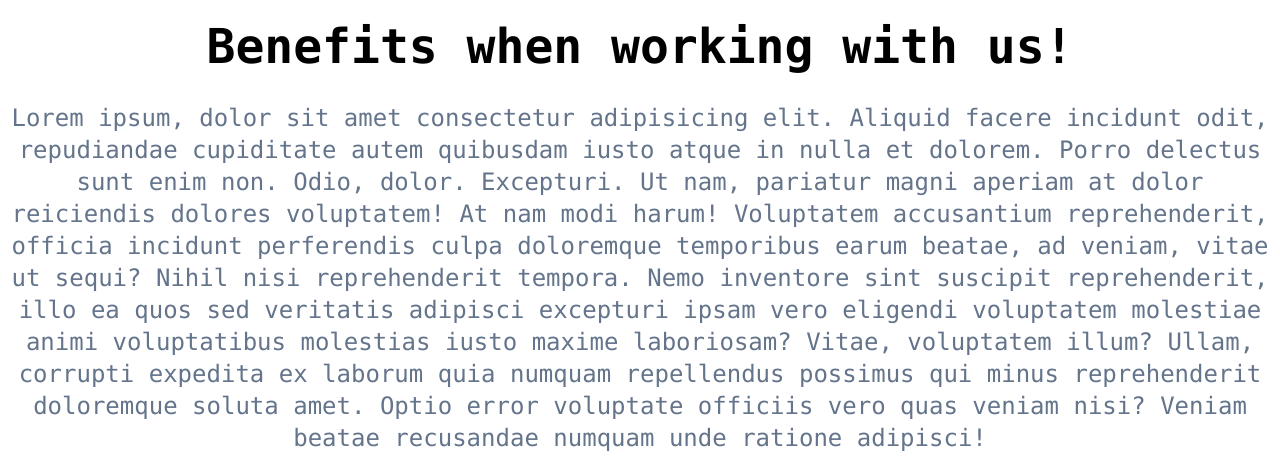
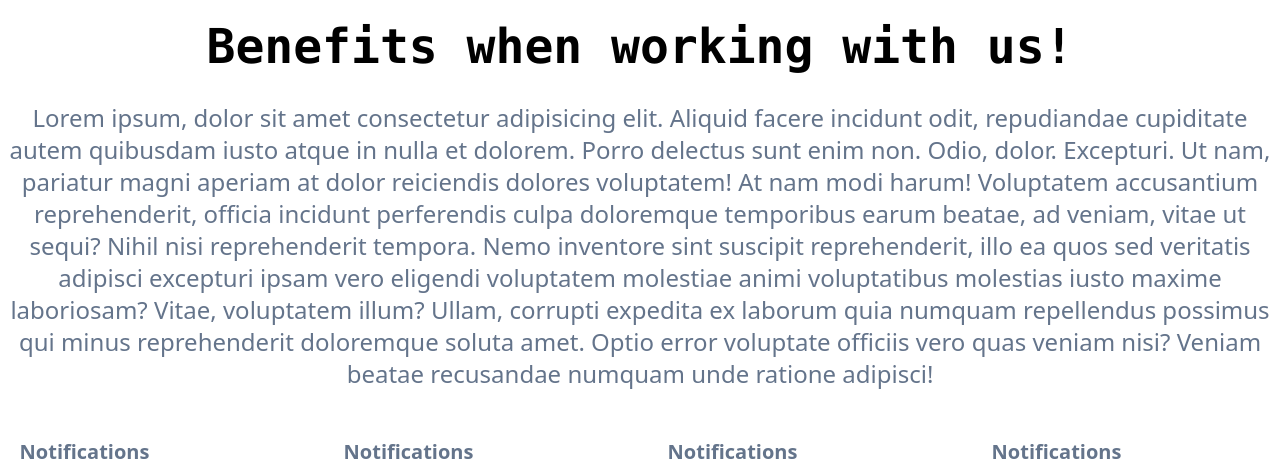
Before and after one commit to franodangelo/Services-SPA, a React (Create React App) app: page / in a window 1280 px wide. Shown: the part 2324-2797 px from the top of the page. Built offline with nearby package versions, Linux system fonts and the light colour scheme; the HTML template or start-up script is replaced by a standard one.

Commit message:
started working on benefits component

```diff
--- a/src/components/Benefits.jsx
+++ b/src/components/Benefits.jsx
@@ -7,7 +7,7 @@ export default function Benefits() {
         <main className='w-full my-32'>
             <div className='max-w-[1280px] mx-auto px-2'>
                 <h1 className='text-5xl font-bold text-center'>Benefits when working with us!</h1>
-                <p className='text-2xl py-8 text-slate-500 text-center'>Lorem ipsum, dolor sit amet consectetur adipisicing elit. Aliquid facere incidunt odit, repudiandae cupiditate autem quibusdam iusto atque in nulla et dolorem. Porro delectus sunt enim non. Odio, dolor. Excepturi.
+                <p className='font-sans text-2xl py-8 text-slate-500 text-center'>Lorem ipsum, dolor sit amet consectetur adipisicing elit. Aliquid facere incidunt odit, repudiandae cupiditate autem quibusdam iusto atque in nulla et dolorem. Porro delectus sunt enim non. Odio, dolor. Excepturi.
                     Ut nam, pariatur magni aperiam at dolor reiciendis dolores voluptatem! At nam modi harum! Voluptatem accusantium reprehenderit, officia incidunt perferendis culpa doloremque temporibus earum beatae, ad veniam, vitae ut sequi?
                     Nihil nisi reprehenderit tempora. Nemo inventore sint suscipit reprehenderit, illo ea quos sed veritatis adipisci excepturi ipsam vero eligendi voluptatem molestiae animi voluptatibus molestias iusto maxime laboriosam? Vitae, voluptatem illum?
                     Ullam, corrupti expedita ex laborum quia numquam repellendus possimus qui minus reprehenderit doloremque soluta amet. Optio error voluptate officiis vero quas veniam nisi? Veniam beatae recusandae numquam unde ratione adipisci!</p>
@@ -16,8 +16,29 @@ export default function Benefits() {
                 <div className='flex'>
                     <CheckIcon className='w-7 mr-4 text-green-600' />
                     <div>
-                        <h2 className='font-bold text-xl text-slate-500'>Notifications</h2>
-                        <p className='text-lg pt-2 pb-4 '>Lorem ipsum dolor sit amet consectetur adipisicing elit. Est ad provident soluta modi, harum quidem et autem nulla vero voluptate ipsum, error praesentium beatae nihil accusantium molestiae ipsa deleniti nemo?</p>
+                        <h2 className='font-sans font-bold text-xl text-slate-500'>Notifications</h2>
+                        <p className='text-lg pt-2 pb-4'>Lorem ipsum dolor sit amet consectetur adipisicing elit. Est ad provident soluta modi, harum quidem et autem nulla vero voluptate ipsum, error praesentium beatae nihil accusantium molestiae ipsa deleniti nemo?</p>
+                    </div>
+                </div>
+                <div className='flex'>
+                    <CheckIcon className='w-7 mr-4 text-green-600' />
+                    <div>
+                        <h2 className='font-sans font-bold text-xl text-slate-500'>Notifications</h2>
+                        <p className='text-lg pt-2 pb-4'>Lorem ipsum dolor sit amet consectetur adipisicing elit. Est ad provident soluta modi, harum quidem et autem nulla vero voluptate ipsum, error praesentium beatae nihil accusantium molestiae ipsa deleniti nemo?</p>
+                    </div>
+                </div>
+                <div className='flex'>
+                    <CheckIcon className='w-7 mr-4 text-green-600' />
+                    <div>
+                        <h2 className='font-sans font-bold text-xl text-slate-500'>Notifications</h2>
+                        <p className='text-lg pt-2 pb-4'>Lorem ipsum dolor sit amet consectetur adipisicing elit. Est ad provident soluta modi, harum quidem et autem nulla vero voluptate ipsum, error praesentium beatae nihil accusantium molestiae ipsa deleniti nemo?</p>
+                    </div>
+                </div>
+                <div className='flex'>
+                    <CheckIcon className='w-7 mr-4 text-green-600' />
+                    <div>
+                        <h2 className='font-sans font-bold text-xl text-slate-500'>Notifications</h2>
+                        <p className='text-lg pt-2 pb-4'>Lorem ipsum dolor sit amet consectetur adipisicing elit. Est ad provident soluta modi, harum quidem et autem nulla vero voluptate ipsum, error praesentium beatae nihil accusantium molestiae ipsa deleniti nemo?</p>
                     </div>
                 </div>
             </section>
--- a/src/components/Navbar.jsx
+++ b/src/components/Navbar.jsx
@@ -11,7 +11,7 @@ export default function Navbar() {
 
     return (
         <div className="w-screen h-[80px] z-10 bg-yellow-50 fixed drop-shadow-md">
-            <div className="px-2 flex justify-between items-center w-full h-full">
+            <div className="flex justify-between items-center px-4 w-full h-full">
                 <div className="flex items-center">
                     <h1 className="text-2xl font-bold mx-4">My brand.</h1>
                     <ul className="hidden md:flex">
@@ -21,7 +21,7 @@ export default function Navbar() {
                         <li className="font-sans">Pricing</li>
                     </ul>
                 </div>
-                <div className="hidden md:flex pr-4">
+                <div className="hidden md:flex pr-4 mr-4">
                     <button>Get started</button>
                 </div>
                 <div className="md:hidden mr-4" onClick={handleClickNav}>
```
